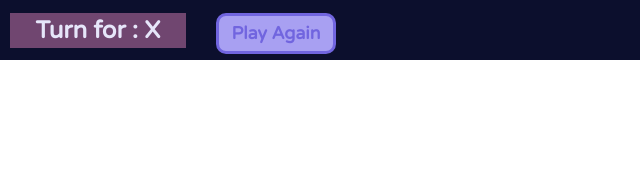
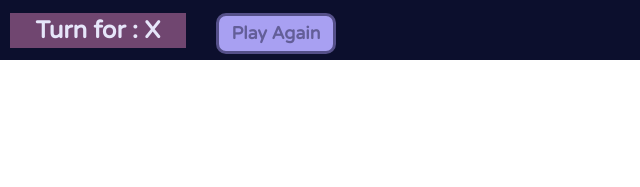
Before and after one commit to ManishMadan2882/TicTacToe-game, a plain HTML site: page index.html in a window 1280 px wide. In both pictures the pointer is over the button "Play Again". Shown: the top 187 px of the page, 0-640 px from the left. Drawn offline with Linux system fonts and the light colour scheme; a web font is replaced by a local one.

Commit message:
Add files via upload

```diff
--- a/style.css
+++ b/style.css
@@ -82,8 +82,8 @@ border-bottom: 0;
 }
 #reset:hover{
 
-color:rgb(113, 101, 223);
-border:3px solid rgb(113, 101, 223);
+color:rgb(99, 94, 152);
+border:3px solid rgb(85, 80, 137);
 }
 .info{
     font-family: 'Varela Round', sans-serif;
```
